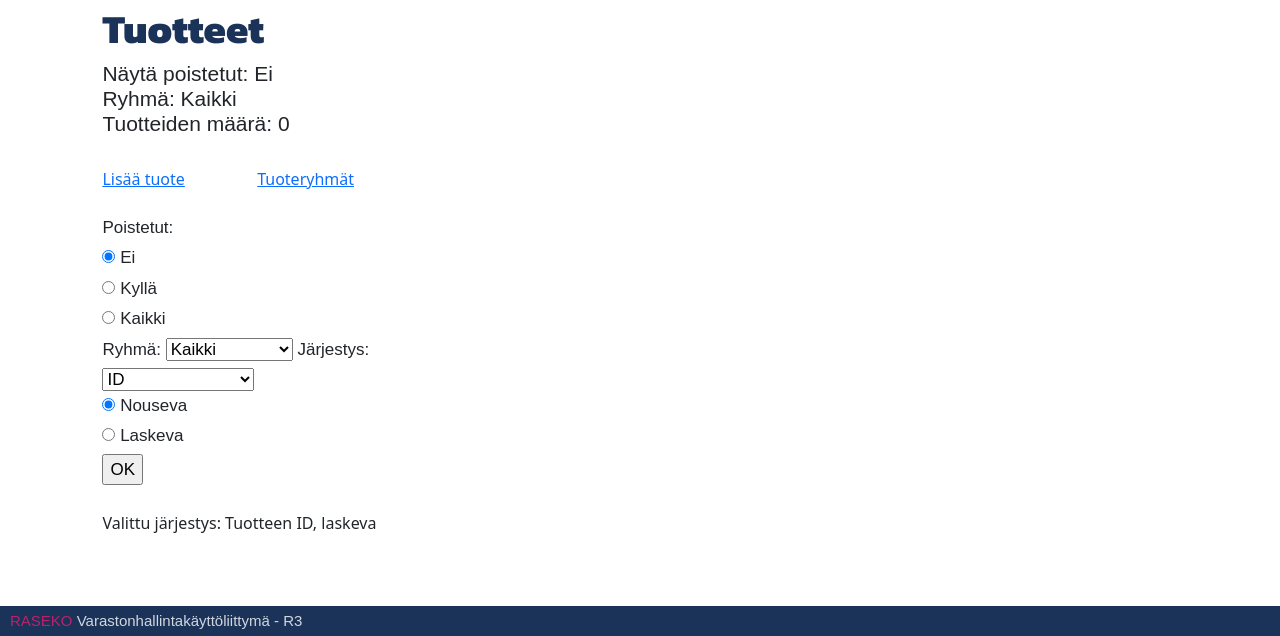
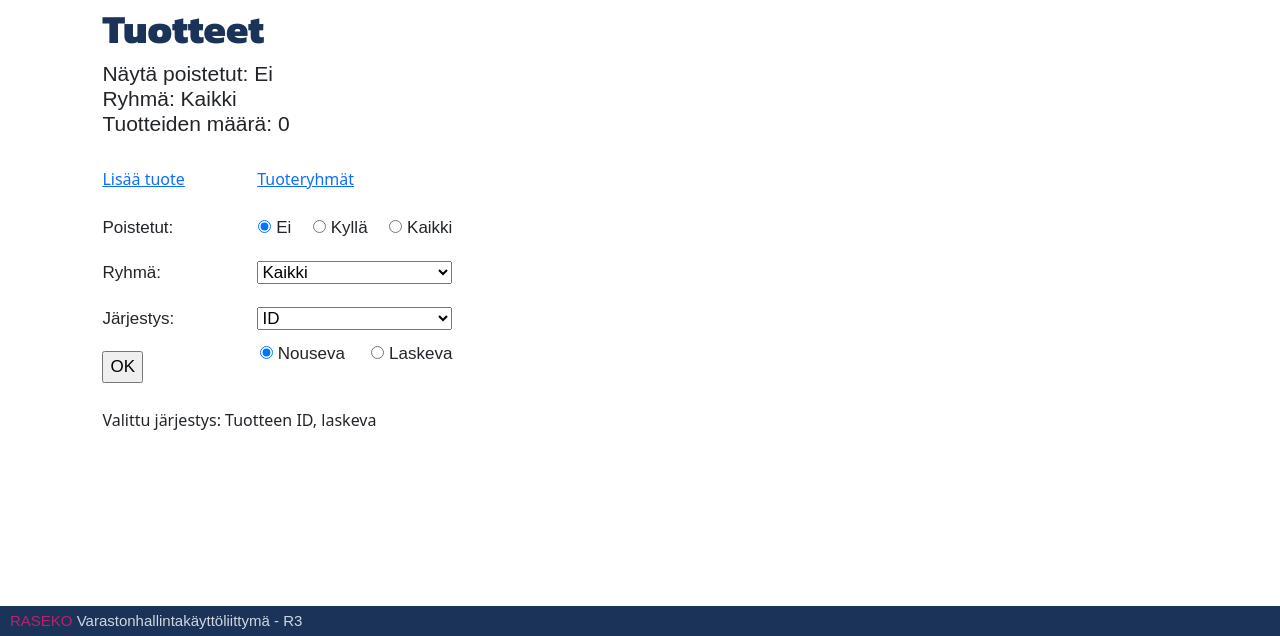
Before and after one commit to janlevea/Varastonhallinta-R3, a Django app: page /varasto/tuotteet/lista/ in a window 1280 px wide. Shown: the part 164-800 px from the top of the page. Run offline with Django 4.2, Linux system fonts and the light colour scheme; a user stored in the database is signed in; tables that the repository leaves empty hold one stand-in row (values such as "Sample post"); some libraries are stand-ins or nearby versions; some web fonts are replaced.

Commit message:
Tuotelistaformin ulkoasu siistiksi

```diff
--- a/varastonhallinta/varasto/static/varasto/css/styles.css
+++ b/varastonhallinta/varasto/static/varasto/css/styles.css
@@ -100,13 +100,27 @@ h5 {
 
 /* perusform1 leveys */
 .perusform1 {
-    width: 280px;
+    width: 350px;
 }
 /* -- fontti */
 .perusform1, .perusform1 p {
     font-family: Nunito, sans-serif;
     font-weight: 400;
     font-size: 17px;
+}
+
+/* tuotelistaform */
+.formEntry {
+    margin-bottom: 20px;
+}
+#formEntryJarjestys {
+    margin-bottom: 10px;
+}
+.formSelections {
+    float: right;
+}
+.tuotelistaForm .formSelections select {
+    width: 195px;
 }
 
 /* -- raseko-punainen reunaviiva - formeissa */
--- a/varastonhallinta/varasto/templates/tuotteet/lista.html
+++ b/varastonhallinta/varasto/templates/tuotteet/lista.html
@@ -32,15 +32,44 @@
 &emsp;&emsp;&emsp;&emsp;
 <br/><br/>
 <form method="GET">
-    <div class="perusform1">
-        {{ form }}
+    <div class="perusform1 tuotelistaForm">
+        <div class="formEntry">
+            {{ form.poistetut.label }}:
+            <span class="formSelections">
+                {% for radio in form.poistetut %}
+                    &emsp;{{ radio }}
+                {% endfor %}<br/>
+            </span>
+        </div>
+        <div class="formEntry">
+            {{ form.valittuRyhma.label }}
+            <span class="formSelections">
+                {{ form.valittuRyhma }}<br/>
+            </span>
+        </div>
+        <div id="formEntryJarjestys">
+            {{ form.jarjestys.label }}
+            <span class="formSelections">
+                {{ form.jarjestys }}
+            </span>
+        </div>
+        <div class="formEntry">
+            <span class="formSelections">
+                {% for radio in form.tapa %}
+                {{ radio }}
+                {% if forloop.counter == 1 %}
+                &emsp;
+                {% endif %}
+                {% endfor %}<br/>
+            </span>
+        </div>
         <input type="submit" value="OK">
         <br/><br/>
     </div>
 </form>
 Valittu järjestys: {{ jarjestys }}, {{ tapa }}<br/><br/>
 {% comment %}
-    TODO: Form visuaalisesti leveämmäksi, myös muissa formeissa kapeus ongelma
+    TODO: muutkin formit leveämmäksi
 {% endcomment %}
 {% comment %} Lataa tuotteet containereihin {% endcomment %}
 {% for tuote in object_list %}
```
